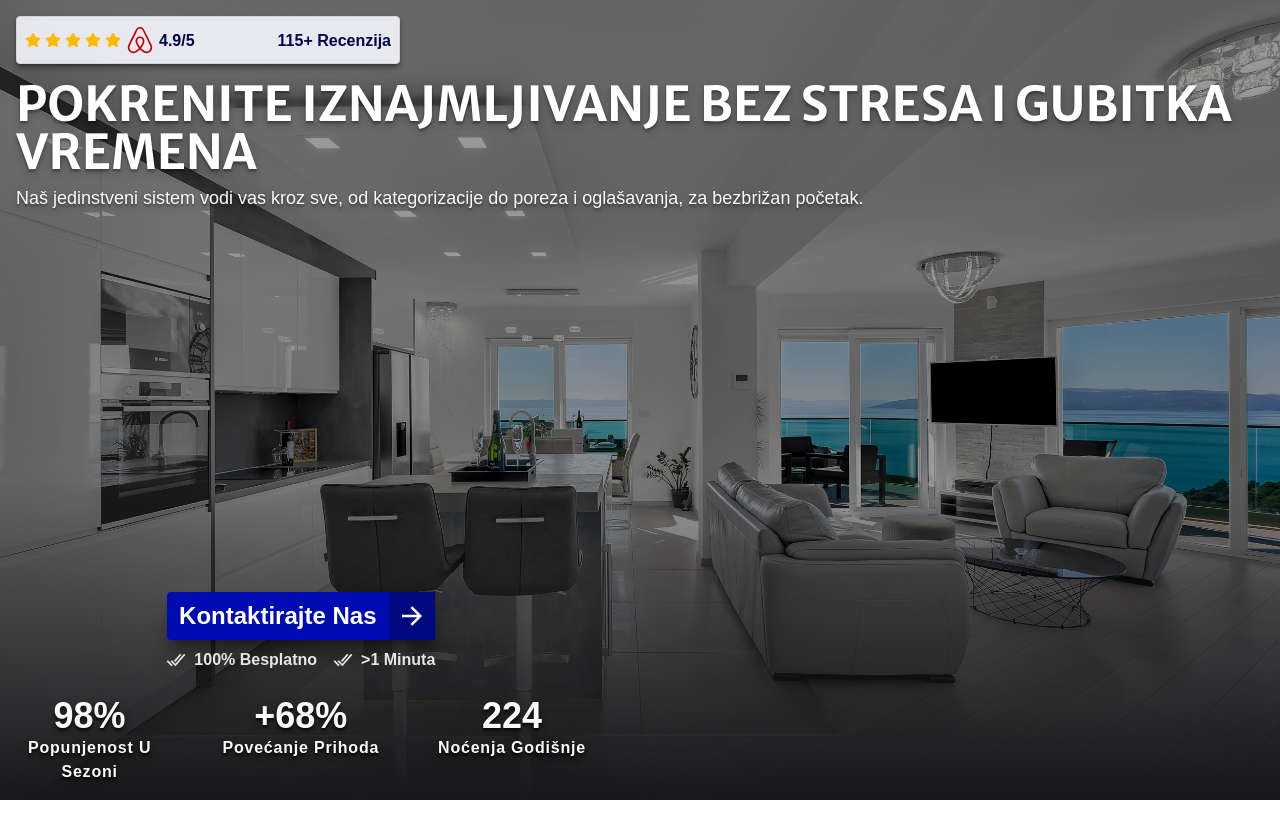
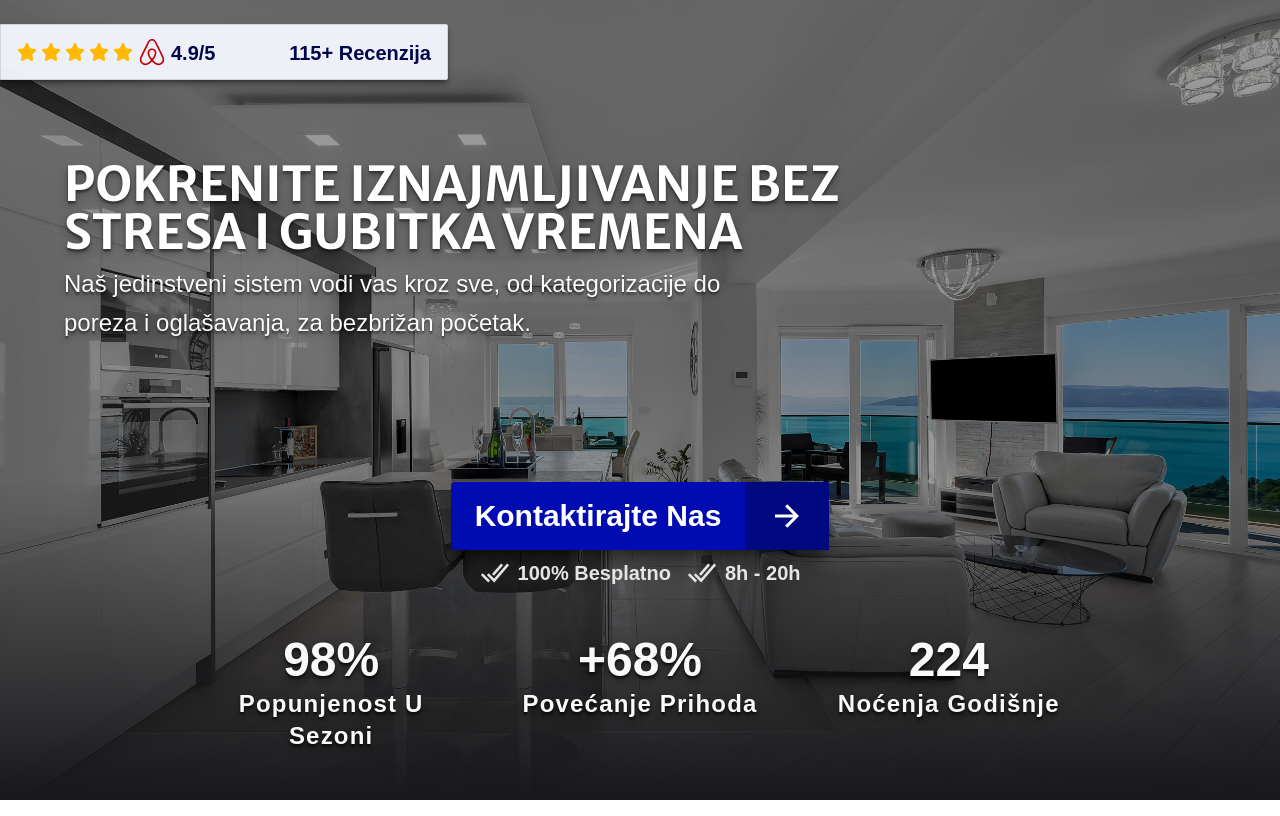
Before and after one commit to MartinDulic/bookingOfferWebsite, a Next.js app: page /noviIznajmljivac in a window 1280 px wide. Built offline with nearby package versions, Linux system fonts and the light colour scheme; a web font is replaced by a local one.

Commit message:
finished hero blueprint and made it responsive

```diff
--- a/src/app/(landing)/noviIznajmljivac/page.jsx
+++ b/src/app/(landing)/noviIznajmljivac/page.jsx
@@ -1,8 +1,11 @@
 import React from 'react'
 import HeroSection from "@/sections/HeroSection";
 import HeroSection2 from '@/sections/HeroSection2';
+import GoogleSheetsLeadForm from '@/components/GoogleSheetsLeadForm';
 
 const page = () => {
+
+
   return (
     <main className="font-default">
       <HeroSection
@@ -13,8 +16,7 @@ const page = () => {
         mobileImgSrc="/images/temp/HeroImageTemp.jpg"
         desktopImgSrc="/images/temp/HeroImageTemp.jpg"
         imgAlt="Hero Background"
-        imgClassName="object-[51%-50%] lg:object-[0_44%] "
-
+        imgClassName="object-[51%-50%] md:object-[65%_50%] lg:object-center "
       />
       {/* <HeroSection2
         titleText={"Pokrenite iznajmljivanje bez stresa i gubitka vremena"}
--- a/src/components/Cta.jsx
+++ b/src/components/Cta.jsx
@@ -6,11 +6,11 @@ import { RiArrowRightLine } from "react-icons/ri";
 const Cta = ({className}) => {
   return (
     <Link href="/kontakt" className={`${className} flex
-      text-xl xs:text-2xl text-white font-semibold rounded  bg-primary
+      text-xl xs:text-2xl sm:text-3xl text-white font-semibold rounded  bg-primary
         shadow-xl shadow-black/40 `}>
-      <div className='px-3 py-2 min-w-fit'>Kontaktirajte Nas</div>
-      <div className='p-2 flex-1 bg-primary-600 flex items-center justify-center'>
-        <RiArrowRightLine className='text-3xl' />
+      <div className='px-3 py-2 xs:px-4 xs:py-3 sm:px-6 sm:py-4 min-w-fit'>Kontaktirajte Nas</div>
+      <div className='p-2 xs:px-4 sm:px-6 flex-1 bg-primary-600 flex items-center justify-center'>
+        <RiArrowRightLine className='text-3xl sm:text-4xl' />
       </div>
     </Link>
   )
--- /dev/null
+++ b/src/components/CtaFudReduced.jsx
@@ -0,0 +1,28 @@
+import React from 'react'
+import Cta from '@/components/Cta'
+import IconedText from '@/components/IconedText'
+import { IoCheckmarkDoneSharp } from "react-icons/io5";
+
+const CtaFudReduced = ({className}) => {
+  return (
+    <div className={`${className} flex flex-col items-center`}>
+      <Cta className="mb-2 w-fit" />
+      <div className="flex gap-4 px-4 text-neutral-200">
+        <IconedText
+          icon={<IoCheckmarkDoneSharp className='text-xl sm:text-3xl'/>}
+          text={"100% Besplatno"}
+          className={" font-semibold "}
+          textClassName={"sm:text-xl"}
+        />
+        <IconedText
+          icon={<IoCheckmarkDoneSharp className='text-xl sm:text-3xl'/>}
+          text={"8h - 20h"}
+          className={"font-semibold "}
+          textClassName={"sm:text-xl"}
+        />
+      </div>
+    </div>
+  )
+}
+
+export default CtaFudReduced
--- a/src/components/DataPoint.jsx
+++ b/src/components/DataPoint.jsx
@@ -8,18 +8,18 @@ const DataPoint = ({
   numberSuffix,
   text,
   className,
-  numberClassName = "text-3xl xs:text-4xl",
-  textClassName = "text-md",
+  numberClassName = "text-3xl xs:text-4xl sm:text-5xl",
+  textClassName = "text-md sm:text-2xl",
   animationOptions = {}
 }) => {
   const { count, ref } = useAnimatedCounter(number, animationOptions);
 
   return (
     <div ref={ref} className={`flex-1 font-default flex flex-col items-center justify-center ${className}`}>
-      <div className={`flex-1 font-bold ${numberClassName}`}>
+      <div className={`flex-1 font-bold md:mb-1 ${numberClassName}`}>
         {numberPrefix}{count}{numberSuffix}
       </div>
-      <div className={`flex-2 flex items-center capitalize text-center tracking-wider font-semibold ${textClassName}`}>
+      <div className={` flex-2 flex items-center capitalize text-center tracking-wider font-semibold ${textClassName}`}>
         {text}
       </div>
     </div>
--- /dev/null
+++ b/src/components/GoogleSheetsLeadForm.jsx
@@ -0,0 +1,66 @@
+"use client";
+import React, { useState } from "react";
+
+const GoogleSheetsLeadForm = ({ className, inputClassName}) => {
+  const [submitted, setSubmitted] = useState(false);
+
+  const handleIframeLoad = () => {
+    // This fires after the Google Form accepts the submission
+    setSubmitted(true);
+  };
+
+  const inputMandatoryClassName = "outline-none ";
+
+  return (
+    <div className={`flex flex-col ${className}`}>
+      <form
+        method="POST"
+        action="https://docs.google.com/forms/u/0/d/e/1FAIpQLSdWjRNWFuYK3T6T0cBT2Y7VTa04qsKlnyM70Cm7nWYq2xNX1Q/formResponse"
+        target="hidden_iframe"
+        className={`flex flex-col gap-4 px-4 w-full max-w-md text-xl`}
+      >
+        <div className="flex flex-col">
+          <label>Ime i Prezime:</label>
+          <input type="text" name="entry.670102158" placeholder="Marko Markić" required
+            className={inputMandatoryClassName + inputClassName}
+          />
+        </div>
+
+        <div className="flex flex-col">
+          <label>E-Mail:</label>
+          <input type="email" name="entry.1965763834" placeholder="markomarkic@gmail.com" required
+            className={inputMandatoryClassName + inputClassName}
+          />
+        </div>
+
+        <div className="flex flex-col">
+          <label>Telefon:</label>
+          <input type="text" name="entry.1939143989" placeholder="+385 99 203 2607" required
+            className={inputMandatoryClassName + inputClassName}
+          />
+        </div>
+
+        <button type="submit"
+          className="mt-4 bg-primary text-white py-2 px-4 rounded-lg hover:bg-primary-dark"
+        >
+          Prijavi me
+        </button>
+      </form>
+
+      {/* hidden iframe to prevent page reload */}
+      <iframe
+        name="hidden_iframe"
+        style={{ display: "none" }}
+        onLoad={handleIframeLoad}
+      />
+
+      {submitted && (
+        <p className="mt-4 text-green-600 font-semibold">
+          ✅ Hvala! Vaša prijava je uspješno poslana.
+        </p>
+      )}
+    </div>
+  );
+};
+
+export default GoogleSheetsLeadForm;
--- a/src/components/LeadForm.jsx
+++ /dev/null
@@ -1,53 +0,0 @@
-"use client";
-import React, { useState } from "react";
-
-const LeadForm = ({ className }) => {
-  const [submitted, setSubmitted] = useState(false);
-
-  const handleIframeLoad = () => {
-    // This fires after the Google Form accepts the submission
-    setSubmitted(true);
-  };
-
-  return (
-    <>
-      <form
-        method="POST"
-        action="https://docs.google.com/forms/u/0/d/e/1FAIpQLSdWjRNWFuYK3T6T0cBT2Y7VTa04qsKlnyM70Cm7nWYq2xNX1Q/formResponse"
-        target="hidden_iframe"
-        className={`${className} flex flex-col px-4 w-full max-w-md text-xl`}
-      >
-        <label>Ime i Prezime:</label>
-        <input type="text" name="entry.670102158" placeholder="Marko Markić" required />
-
-        <label>E-Mail:</label>
-        <input type="email" name="entry.1965763834" placeholder="markomarkic@gmail.com" required />
-
-        <label>Telefon:</label>
-        <input type="text" name="entry.1939143989" placeholder="+385 99 203 2607" required />
-
-        <button
-          type="submit"
-          className="mt-4 bg-primary text-white py-2 px-4 rounded-lg hover:bg-primary-dark"
-        >
-          Prijavi me
-        </button>
-      </form>
-
-      {/* hidden iframe to prevent page reload */}
-      <iframe
-        name="hidden_iframe"
-        style={{ display: "none" }}
-        onLoad={handleIframeLoad}
-      />
-
-      {submitted && (
-        <p className="mt-4 text-green-600 font-semibold">
-          ✅ Hvala! Vaša prijava je uspješno poslana.
-        </p>
-      )}
-    </>
-  );
-};
-
-export default LeadForm;
--- a/src/components/SocialProofTag.jsx
+++ b/src/components/SocialProofTag.jsx
@@ -4,8 +4,8 @@ import { FaAirbnb } from "react-icons/fa";
 
 const SocialProofTag = ({className}) => {
   return (
-    <div className={`${className} sm:max-w-sm p-2 flex justify-between items-center gap-4 bg-primary-50/90 rounded border border-neutral-300 shadow-md shadow-black/40 `}>
-      <div className='flex items-center gap-1 '>
+    <div className={`${className} max-w-md mr-4 xs:mr-6 p-2 sm:px-4 sm:py-3 flex justify-between items-center gap-4 bg-primary-50/95 rounded-r-xs border border-neutral-300 shadow-md shadow-black/40 `}>
+      <div className='flex items-center gap-1 sm:text-xl'>
         <div className='flex gap-1 text-amber-400 '>
           <FaStar />
           <FaStar />
@@ -18,7 +18,7 @@ const SocialProofTag = ({className}) => {
           4.9/5
         </p>
       </div>
-      <p className='font-bold text-md text-primary-700 mt-0.5'>
+      <p className='font-bold text-md text-primary-700 mt-0.5 sm:text-xl'>
         115+ Recenzija
       </p>
 
--- a/src/sections/HeroSection.jsx
+++ b/src/sections/HeroSection.jsx
@@ -2,12 +2,10 @@ import React from 'react'
 import BackgroundImage from '@/components/BackgroundImage'
 import SocialProofTag from '@/components/SocialProofTag'
 import DataPoint from '@/components/DataPoint'
-import Cta from '@/components/Cta'
-import IconedText from '@/components/IconedText'
-import { IoCheckmarkDoneSharp } from "react-icons/io5";
+import CtaFudReduced from '@/components/CtaFudReduced'
 
 
-const HeroSection = ({titleText, subtitleText, mobileImgSrc, desktopImgSrc, imgAlt, imgClassName }) => {
+const HeroSection = ({titleText, subtitleText, mobileImgSrc, desktopImgSrc, imgAlt, imgClassName, children}) => {
   return (
     <div className='h-svh w-full abosolute'>
       <BackgroundImage
@@ -18,37 +16,34 @@ const HeroSection = ({titleText, subtitleText, mobileImgSrc, desktopImgSrc, imgA
         imgClassName={imgClassName}
         className={``}
       />
-      <SocialProofTag className={"m-4 mb-0"}/>
-      <h1 className={` mx-4 mt-4 text-2xl xs:text-4xl sm:text-5xl font-title font-bold text-white text-shadow-lg text-shadow-black/20 uppercase`}>
+      <div className='flex flex-row h-full relative'>
+        <div className='w-full 2xl:w-auto'>
+          <SocialProofTag className={"mt-4 sm:mt-6"}/>
+          <div className='p-4 sm:p-6 md:p-8 lg:p-12 xl:p-16 xl:pr-0'>
+            <h1 className={` xs:mt-4 max-w-4xl text-2xl xs:text-4xl sm:text-5xl font-title font-bold text-white text-shadow-lg text-shadow-black/30 uppercase`}>
               {titleText}
             </h1>
-
-      <p className={`px-4 leading-relaxed xs:text-lg mt-2 text-neutral-50 text-shadow-lg text-shadow-black/20`}>
+            <p className={`mt-2 leading-relaxed max-w-2xl xs:text-lg sm:text-2xl text-neutral-50 text-shadow-lg text-shadow-black/30`}>
               {subtitleText}
             </p>
-
-      <div className='absolute bottom-4 flex flex-col items-center '>
-        <Cta className="mb-2" />
-        <div className="mb-6 flex gap-4 px-4 text-neutral-200">
-          <IconedText
-            icon={<IoCheckmarkDoneSharp className='text-xl'/>}
-            text={"100% Besplatno"}
-            className={" font-semibold "}
-          />
-          <IconedText
-            icon={<IoCheckmarkDoneSharp className='text-xl'/>}
-            text={">1 Minuta"}
-            className={"font-semibold "}
-          />
           </div>
-        {/* <p className='self-start px-4 mb-2 text-neutral-300 '>*Prosječan uspjeh naših smještaja</p> */}
-        <div className=' px-2 flex justify-between items-baseline gap-2 sm:gap-12 text-neutral-50 text-shadow-lg text-shadow-black/40'>
+          <div className='flex items-start'>
+            <div className='2xl:w-fit px-2 sm:px-12 2xl:px-8 absolute bottom-4 sm:bottom-12 flex flex-col items-center w-full '>
+              <CtaFudReduced className={"mb-6 xs:mb-8 sm:mb-12"}/>
+              <div className='2xl:w-4xl flex justify-between 2xl:justify-evenly items-baseline gap-2 sm:gap-12 md:gap-16 2xl:gap-0 text-neutral-50 text-shadow-lg text-shadow-black/40'>
                 <DataPoint number={98} text={"Popunjenost u sezoni"} numberSuffix={"%"} className={"max-w-1/3"}/>
                 <DataPoint number={68.4} text={"Povećanje Prihoda"} numberPrefix={"+"} numberSuffix={"%"} className={"max-w-1/3"}/>
                 <DataPoint number={224} text={"Noćenja Godišnje"} numberSuffix={""} className={"max-w-1/3"}/>
               </div>
             </div>
           </div>
+        </div>
+        <div className='hidden 2xl:flex-1 2xl:flex 2xl:items-center 2xl:justify-center '>
+          {children}
+        </div>
+
+      </div>
+    </div>
   )
 }
 
```
Also changed, not shown: src/sections/HeroSection2.jsx (+14 -11 lines). Lines whose indentation alone changed are shown as unchanged.
